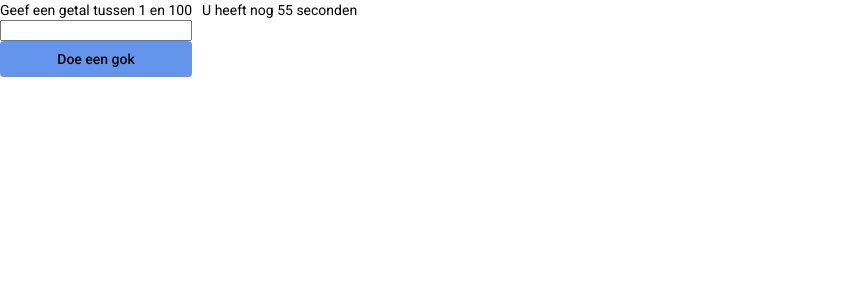
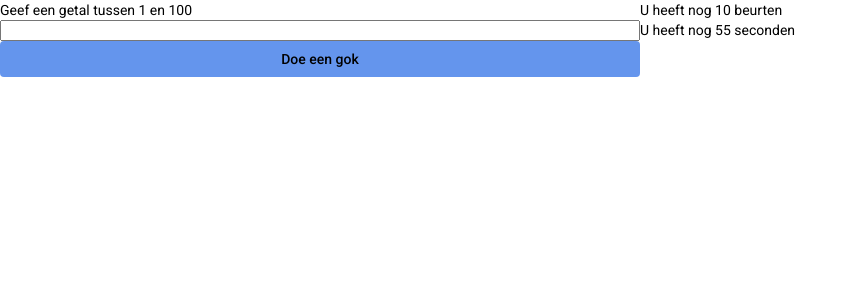
Before and after one commit to RubenRob/first-app, an Angular app: page / in a window 1280 px wide. Shown: the top 300 px of the page, without its empty margins (0-857 px from the left). Built offline with nearby package versions, Linux system fonts and the light colour scheme.

Commit message:
metCounterService

```diff
--- a/src/app/app.component.html
+++ b/src/app/app.component.html
@@ -1,29 +1,29 @@
-
-<!--responsive toepassen, 1 kolommen maken-->
-<div fxFlex fxLayout="row" fxLayoutGap="10px" style="height:100vh">
-  <ng-template #thenBlock>
-    <button mat-button style="background-color:cornflowerblue;"  (click)="Initialize()">Opnieuw spelen</button>
-    <label *ngIf="timer <= 0">de tijd is om, het getal was {{randomGetal}}</label>
-  </ng-template>
-  <!--responsive toepassen, 2 kolommen maken-->
-  <div fxLayout="column wrap">
-    <div *ngIf="buttonOpnieuw || timer <= 0; then thenBlock else elseBlock"></div>
-      <div fxFlex="50" fxLayout="column">
-      <ng-template #elseBlock>
-        <label>Geef een getal tussen 1 en 100</label>
-          <input mat-input min="1" max="100" type="number" [(ngModel)]="getal" (keydown.enter)="Enter($event)">
+<div *ngIf="TimerIsNul()"></div>
+<div fxFlex fxLayout="column" fxLayoutGap="10px" style="height:100vh">
+  <div fxLayout="row wrap">
+    <div fxFlex="50" fxFlex.lt-md="100" fxLayout="column">
+      <div *ngIf="buttonOpnieuw || timerApp <= 0; then thenLinks else elseLinks"></div>
+        <ng-template #thenLinks>
+          <button mat-button style="background-color:cornflowerblue;"  (click)="Initialize()">Opnieuw spelen</button>
+        </ng-template>
+        <ng-template #elseLinks>
+          <label>Geef een getal tussen 1 en 100</label>
+          <input mat-input min="1" max="100" type="number" [(ngModel)]="getal" (keydown.enter)="Enter($event)"/>
           <button mat-button style="background-color:cornflowerblue;;" (click)="DoeEenGok()">Doe een gok</button>
-      </ng-template>
-      </div>
-    </div>
-    <div fxFlex="50" fxLayout="column">
-      <div>
-      <label *ngIf="timer >0">  {{messageGetal}} </label>
-      </div>
-      <div>
-        <label *ngIf="timer > 0">  {{messageTeller}} </label>
-      </div>
-      <div>
-        <label *ngIf="timer > 0"> U heeft nog {{timer}} seconden </label>
-      </div>
-    </div>
+          <label>{{messageGetal}}</label>
+        </ng-template>
+      <!--<div *ngIf="buttonOpnieuw || timerApp <= 0; then thenBlock else elseBlock">-->
+    </div><!--<div fxFlex="50" fxLayout="column">-->
+      <div fxFlex="50" fxFlex.lt-md="100" fxLayout="column">
+        <div *ngIf="buttonOpnieuw || timerApp <= 0; then thenRechts else elseRechts"></div>
+        <ng-template #thenRechts>
+          <label>{{messageGetal}}</label>
+          <label>{{messageTimer}}</label>
+        </ng-template>
+        <ng-template #elseRechts>
+          <label> U heeft nog {{teller}} beurten</label>
+          <label> U heeft nog {{timerApp}} seconden </label>
+        </ng-template>
+      </div><!--<div fxFlex="50" fxLayout="column">-->
+  </div><!--<div fxLayout="row wrap">-->
+</div><!--<div fxFlex fxLayout="column" fxLayoutGap="10px" style="height:100vh">-->
--- a/src/app/app.component.ts
+++ b/src/app/app.component.ts
@@ -2,16 +2,9 @@ import { Component } from '@angular/core';
 import { NgForm } from '@angular/forms';
 import { NgIf } from '@angular/common';
 
+import { CounterService} from  './counter.service';
 
-import { Injectable} from  '@angular/core';
-import { Subject} from  'rxjs';
-
-@Injectable({
-  providedIn: 'root'
-})
-
-
-  @Component({
+@Component({
   selector: 'app-root',
   templateUrl: './app.component.html',
   styleUrls: ['./app.component.css']
@@ -19,34 +12,37 @@ import { Subject} from  'rxjs';
 
 export class AppComponent {
   title = 'firstApp';
+  counterserviceApp;
   randomGetal;
-  timer;
+  timerApp = 60;
   getal;
   lijst;
   teller;
   messageGetal;
-  messageTeller;
+  messageTimer;
   buttonOpnieuw;
 
-  secondsSubject: Subject<number> = new Subject<number>();
-
-  constructor() {
+  constructor(counterservice : CounterService){
+    this.counterserviceApp = counterservice;
+    this.counterserviceApp.seconds.subscribe((seconden)=>this.timerApp=seconden);
     this.Initialize();
-
-    setInterval(() => {
-      this.timer -= 1;
-      this.secondsSubject.next(this.timer);
-    }, 1000);
   }
 
   Initialize(){
+    this.timerApp = 60;
     this.randomGetal = Math.floor(Math.random() * 100) + 1;
-    this.timer = 60;
     this.lijst = "";
-    this.teller = 3;
+    this.teller = 10;
     this.messageGetal = "";
-    this.messageTeller = "";
+    this.messageTimer = "";
     this.buttonOpnieuw = false;
+    this.counterserviceApp.SetTimer();
+  }
+
+  TimerIsNul()
+  {
+    if (this.timerApp == 0)
+      this.counterserviceApp.StopTimer();
   }
 
   Enter(event)
@@ -55,14 +51,15 @@ export class AppComponent {
       this.DoeEenGok();
   }
 
-  DoeEenGok() {
+  DoeEenGok()
+  {
     this.teller -= 1;
-    this.messageTeller="U heeft nog" + this.teller + "kansen.";
     this.lijst = this.getal + " "  + this.lijst;
    if(this.getal == this.randomGetal)
    {
       this.messageGetal = "Het getal was inderdaad " + this.randomGetal + " , proficiat!";
-      this.messageTeller="";
+      this.counterserviceApp.StopTimer();
+      this.messageTimer="U had nog "+this.timerApp +" seconden over.";
       this.buttonOpnieuw = true;
    }
    else
@@ -75,7 +72,6 @@ export class AppComponent {
     if (this.teller == 0 && this.getal != this.randomGetal)//of timer is nul
     {
       this.messageGetal = "U heeft verloren, het getal was " + this.randomGetal + ".";
-      this.messageTeller = "";
       this.buttonOpnieuw = true;
     }
     this.getal = null;
--- a/src/app/counter.service.ts
+++ b/src/app/counter.service.ts
@@ -1,9 +1,28 @@
-import { Injectable } from '@angular/core';
+import { Injectable} from  '@angular/core';
+import { Subject, interval} from  'rxjs';
+import { TYPED_NULL_EXPR } from '@angular/compiler/src/output/output_ast';
 
 @Injectable({
   providedIn: 'root'
 })
 export class CounterService {
+  private timer;
+  private interval;
+  secondsSubject: Subject<number> = new Subject<number>();
+  seconds =  this.secondsSubject.asObservable();
 
-  constructor() { }
+
+  StopTimer()
+  {
+    clearInterval(this.interval);
+  }
+
+  SetTimer()
+  {
+    this.timer = 60;
+    this.interval = setInterval(() => {
+      this.timer -=1;
+        this.secondsSubject.next(this.timer);
+      },1000)
+  }
 }
```
